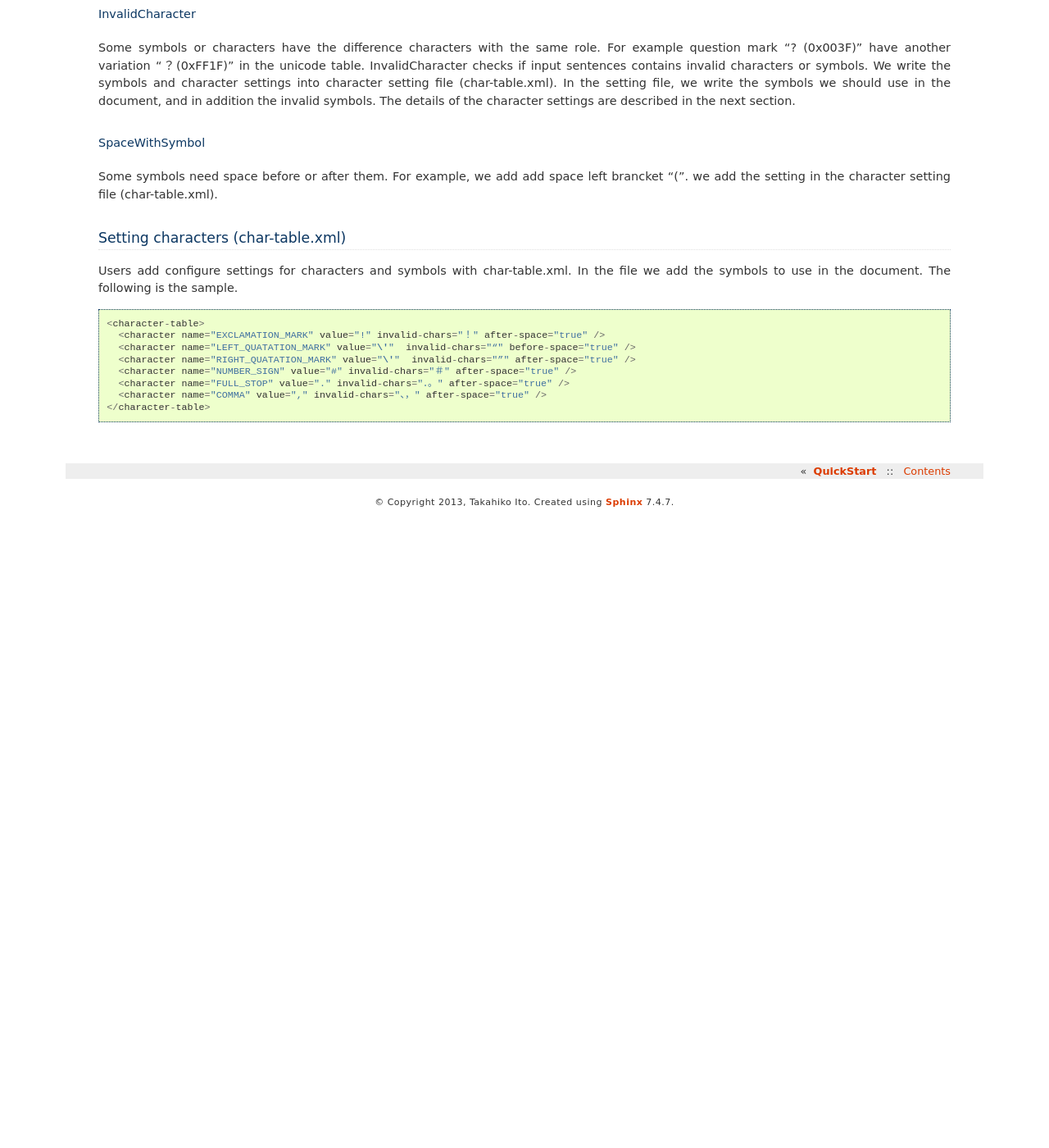
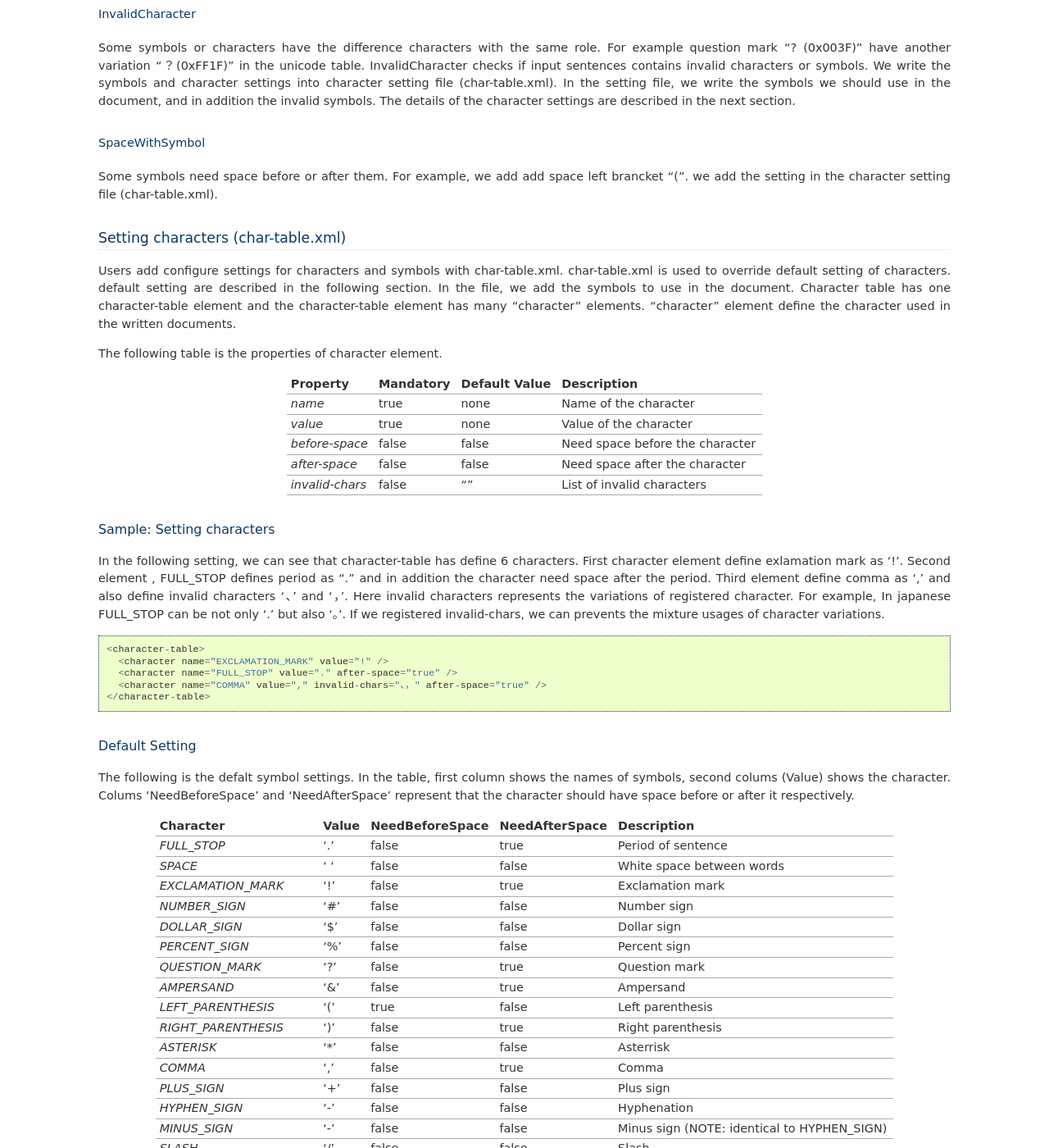
Before and after one commit to redpen-cc/redpen-doc, a Sphinx documentation site: the page built from source/configuration.rst, in a window 1280 px wide and 1400 px high, scrolled down 2548 px. Shown: the whole window at 82% size. Built offline with Sphinx 7.4.7, drawn with Linux system fonts in a browser that asks for light colours; before the commit the page ends 3178 px from its top, so only the background shows below that; some of the changed text lies outside the part shown.

Commit message:
Add default settings of character table

```diff
--- a/source/configuration.rst
+++ b/source/configuration.rst
@@ -161,15 +161,75 @@ Some symbols need space before or after them. For example, we add add space left
 Setting characters (char-table.xml)
 -------------------------------------
 
-Users add configure settings for characters and symbols with char-table.xml. In the file we add the symbols to use in the document. The following is the sample.
+Users add configure settings for characters and symbols with char-table.xml. char-table.xml is used to override default setting of characters. default setting are described in the following section. In the file, we add the symbols to use in the document. Character table has one character-table element and the character-table element has many "character" elements. "character" element define the character used in the written documents.
+
+The following table is the properties of character element.
+
+.. table::
+
+  ==================== ============= ============= ===================================
+  Property             Mandatory     Default Value Description
+  ==================== ============= ============= ===================================
+  `name`               true          none          Name of the character
+  `value`              true          none          Value of the character
+  `before-space`       false         false         Need space before the character
+  `after-space`        false         false         Need space after the character
+  `invalid-chars`      false         ""            List of invalid characters
+  ==================== ============= ============= ===================================
+
+
+Sample: Setting characters
+~~~~~~~~~~~~~~~~~~~~~~~~~~~~
+
+In the following setting, we can see that character-table has define 6 characters. First character element define exlamation mark as '!'. Second element , FULL_STOP defines period as "." and in addition the character need space after the period. Third element define comma as ',' and also define invalid characters '、' and '，'. Here invalid characters represents the variations of registered character. For example, In japanese FULL_STOP can be not only '.' but also '。'. If we registered invalid-chars, we can prevents the mixture usages of character variations.
 
 ::
 
   <character-table>
-    <character name="EXCLAMATION_MARK" value="!" invalid-chars="！" after-space="true" />
-    <character name="LEFT_QUATATION_MARK" value="\'"  invalid-chars="“" before-space="true" />
-    <character name="RIGHT_QUATATION_MARK" value="\'"  invalid-chars="”" after-space="true" />
-    <character name="NUMBER_SIGN" value="#" invalid-chars="＃" after-space="true" />
-    <character name="FULL_STOP" value="." invalid-chars="．。" after-space="true" />
+    <character name="EXCLAMATION_MARK" value="!" />
+    <character name="FULL_STOP" value="." after-space="true" />
     <character name="COMMA" value="," invalid-chars="、，" after-space="true" />
   </character-table>
+
+Default Setting
+~~~~~~~~~~~~~~~~~
+
+The following is the defalt symbol settings. In the table, first column shows the names of symbols, second colums (Value) shows the character. Colums 'NeedBeforeSpace' and 'NeedAfterSpace' represent that the character should have space before or after it respectively.
+
+.. table::
+
+  ====================== ============= ================== ================== =============================================
+  Character              Value         NeedBeforeSpace    NeedAfterSpace     Description
+  ====================== ============= ================== ================== =============================================
+  `FULL_STOP`            '.'           false              true               Period of sentence
+  `SPACE`                ' '           false              false              White space between words
+  `EXCLAMATION_MARK`     '!'           false              true               Exclamation mark
+  `NUMBER_SIGN`          '#'           false              false              Number sign
+  `DOLLAR_SIGN`          '$'           false              false              Dollar sign
+  `PERCENT_SIGN`         '%'           false              false              Percent sign
+  `QUESTION_MARK`        '?'           false              true               Question mark
+  `AMPERSAND`            '&'           false              true               Ampersand
+  `LEFT_PARENTHESIS`     '('           true               false              Left parenthesis
+  `RIGHT_PARENTHESIS`    ')'           false              true               Right parenthesis
+  `ASTERISK`             '*'           false              false              Asterrisk
+  `COMMA`                ','           false              true               Comma
+  `PLUS_SIGN`            '+'           false              false              Plus sign
+  `HYPHEN_SIGN`          '-'           false              false              Hyphenation
+  `MINUS_SIGN`           '-'           false              false              Minus sign (NOTE: identical to HYPHEN_SIGN)
+  `SLASH`                '/'           false              false              Slash
+  `COLON`                ':'           false              true               Colon
+  `SEMICOLON`            ';'           false              true               Semicolon
+  `LESS_THAN_SIGN`       '<'           false              false              Less than sign
+  `GREATER_THAN_SIGN`    '>'           false              false              Greater than sign
+  `EQUAL_SIGN`           '='           false              false              Equal sign
+  `AT_MARK`              '@'           false              false              At mark
+  `LEFT_SQUARE_BRACKET`  '['           true               false              Left square bracket
+  `RIGHT_SQUARE_BRACKET` ']'           false              true               Right square bracket
+  `BACKSLASH`            '\'           false              false              Backslash
+  `CIRCUMFLEX_ACCENT`    '^'           false              false              Circumflex accent
+  `LOW_LINE`             '_'           false              false              Low line (under bar)
+  `LEFT_CURLY_BRACKET`   '{'           true               false              Left curly bracket
+  `RIGHT_CURLY_BRACKET`  '}'           true               false              Right curly bracket
+  `VERTICAL_VAR`         '|'           false              false              Vertical bar
+  `TILDE`                '~'           false              false              Tilde
+  ====================== ============= ================== ================== =============================================
```
